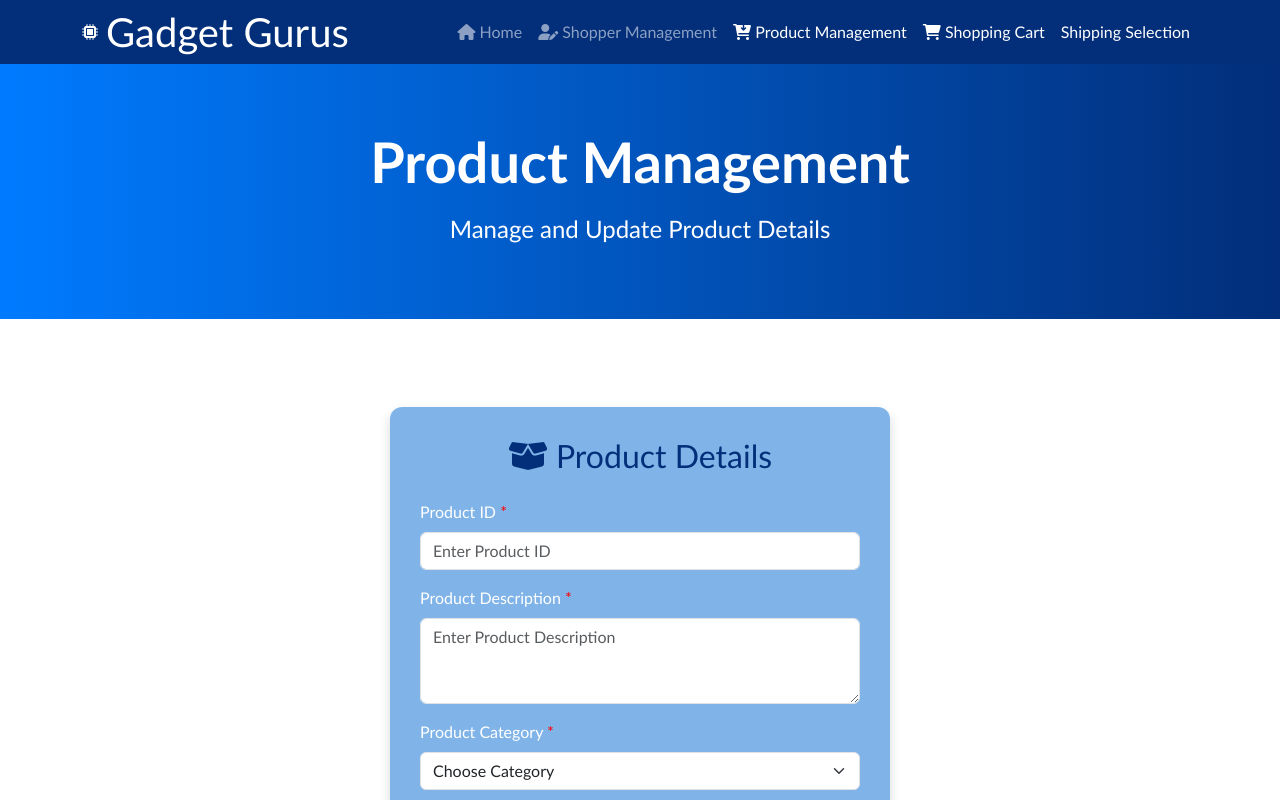
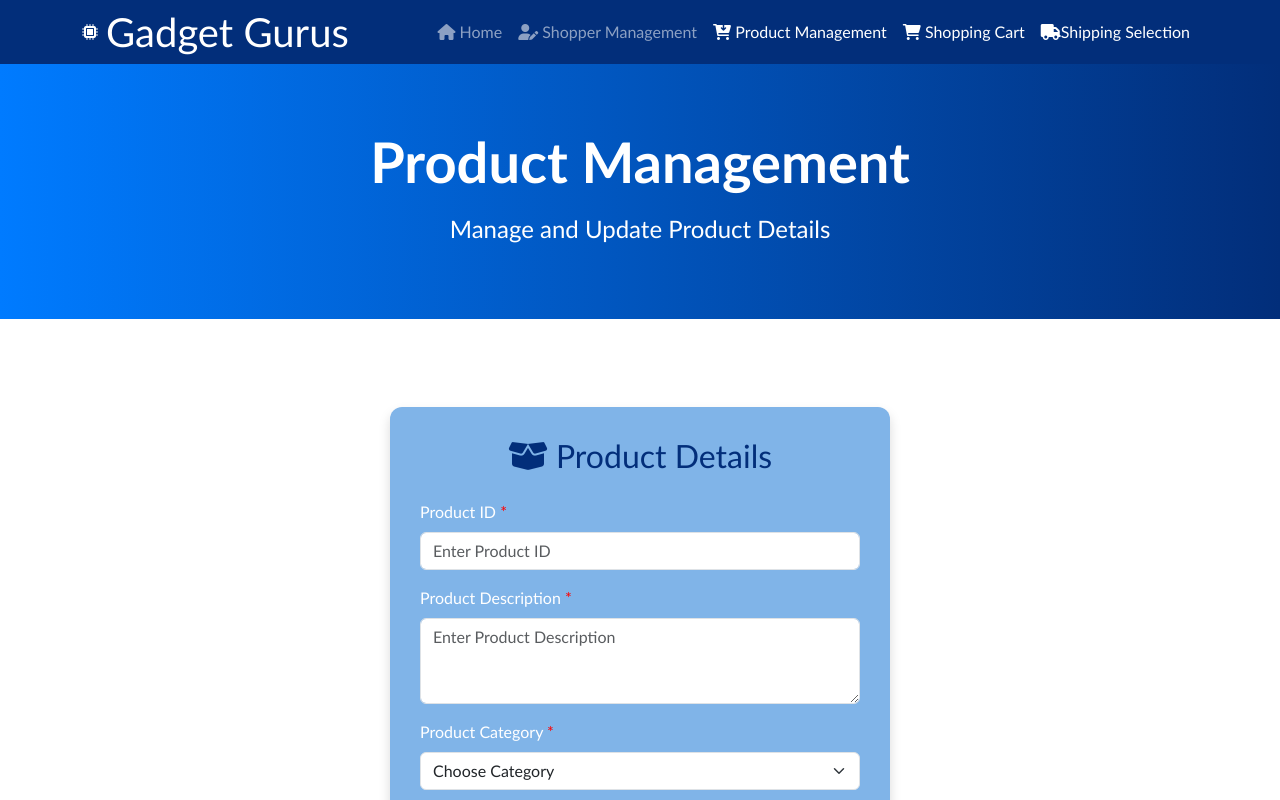
Before and after one commit to hemesvar-psu/IST256-Group-Tech-Tinkerers, a plain HTML site: page product-management.html in a window 1280 px wide. Shown: the top 800 px of the page. Drawn offline with nearby package versions, Linux system fonts and the light colour scheme.

```diff
--- a/product-management.html
+++ b/product-management.html
@@ -25,7 +25,7 @@
                 <li class="nav-item"><a class="nav-link" href="shopper-management.html"><i class="fas fa-user-edit"></i> Shopper Management</a></li>
                 <li class="nav-item"><a class="nav-link active" href="product-management.html"><i class="fas fa-cart-arrow-down"></i> Product Management</a></li>
                 <li class = "nav-item"><a class = "nav-link active" href = "shopping-cart.html"><i class="fas fa-shopping-cart"></i> Shopping Cart</a>
-                <li class = "nav-item"><a class = "nav-link active" href = "shipping-selection.html"><i class ="fas fa-shipping-selection"></i>Shipping Selection</a></li>
+                <li class = "nav-item"><a class = "nav-link active" href = "shipping-selection.html"><i class ="fas fa-truck"></i>Shipping Selection</a></li>
             </ul>
         </div>
     </div>
@@ -129,4 +129,5 @@
     });
 </script>
 </body>
+
 </html>
```
